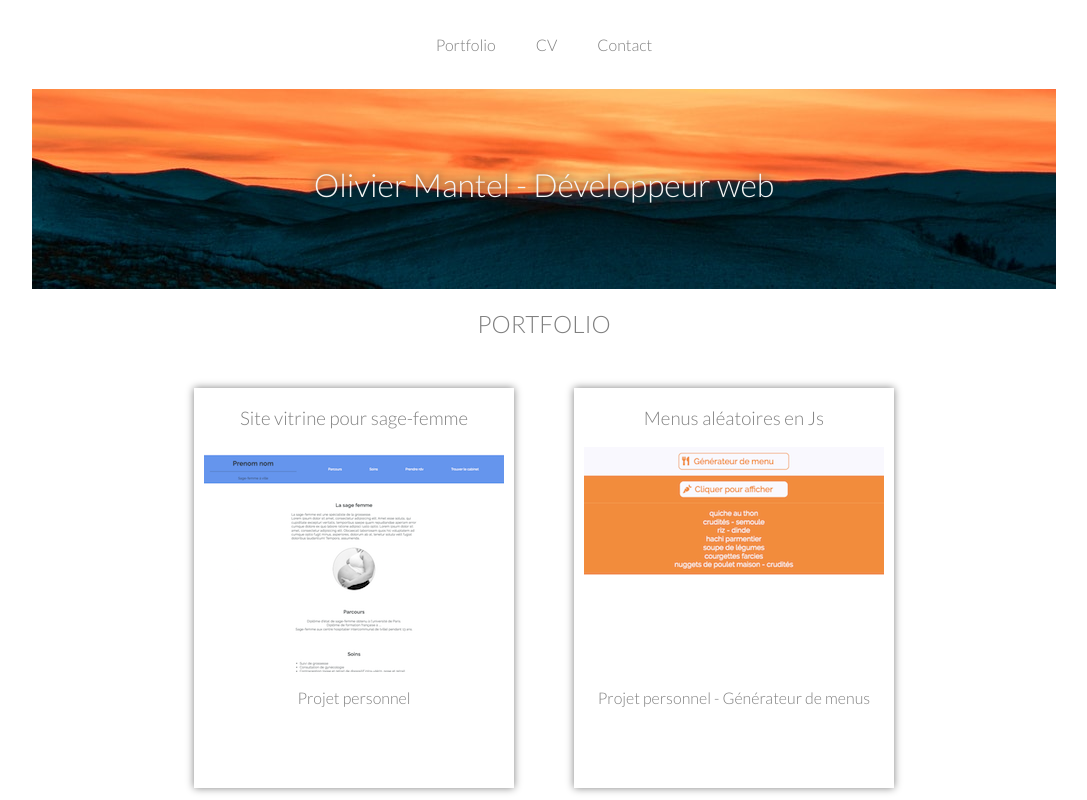
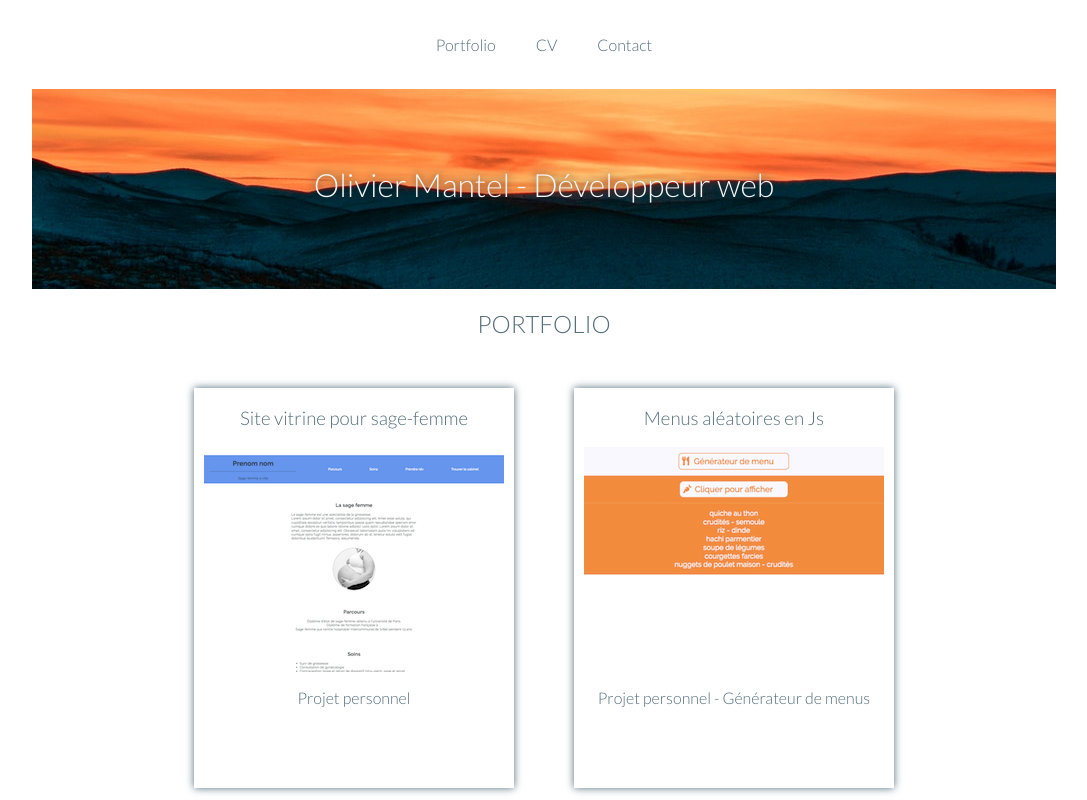
Before and after one commit to OMantel1/Portfolio, a plain HTML site: page index.html in a window 1280 px wide. Shown: the top 800 px of the page, without its empty margins (96-1183 px from the left). Drawn offline with Linux system fonts and the light colour scheme.

Commit message:
ajout variable text-color

```diff
--- a/sass/style.scss
+++ b/sass/style.scss
@@ -1,5 +1,6 @@
 $header-title: whitesmoke;
-$link : grey;
+$link : #546E7A;
+$text-color : #546E7A;
 $link-hover : #1B1D1F;
 
 
@@ -88,7 +89,7 @@ body {
 
         &:hover {
             color: $link-hover;
-            text-shadow: 0px 0px 12px grey;
+            text-shadow: 0px 0px 12px $text-color;
         }
 
     }
@@ -129,7 +130,7 @@ header {
     font-family: lato, sans-serif;
     font-weight: 300;
     text-align: center;
-    color: grey;
+    color: $text-color;
 
 }
 
@@ -145,7 +146,7 @@ header {
     &__box {
         width: 320px;
         height: 400px;
-        box-shadow: 0px 0px 8px grey;
+        box-shadow: 0px 0px 8px $text-color;
         margin: 30px;
         transform: scale(1);
         transition: transform 400ms, opacity 700ms;
@@ -155,13 +156,18 @@ header {
             transform: scale(1.03);
         }
 
-        &__title,
-        &__text {
-            color: dimgrey;
+        &__title {
+            color: $text-color;
             font-family: lato, sans-serif;
             font-weight: 300;
             text-align: center;
-            color: grey;
+        }
+
+        &__text {
+            color: $text-color;
+            font-family: lato, sans-serif;
+            font-weight: 300;
+            text-align: center;
         }
     }
 }
@@ -182,7 +188,7 @@ a img {
     height: auto;
     margin: 30px 0px;
     padding: 20px 0px;
-    box-shadow: 0px 0px 8px grey;
+    box-shadow: 0px 0px 8px $text-color;
 
     &__link {
         font-family: lato, sans-serif;
@@ -195,7 +201,7 @@ a img {
 
         &:hover {
             color: $link-hover;
-            text-shadow: 0px 0px 12px grey;
+            text-shadow: 0px 0px 12px $text-color;
         }
     }
 }
```
Also changed, not shown: style.css.
